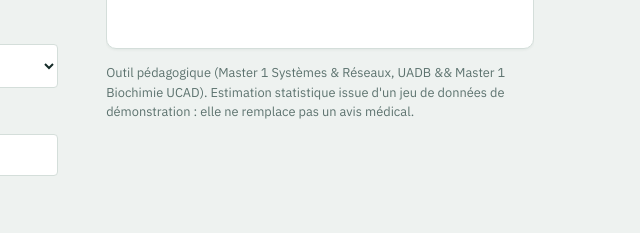
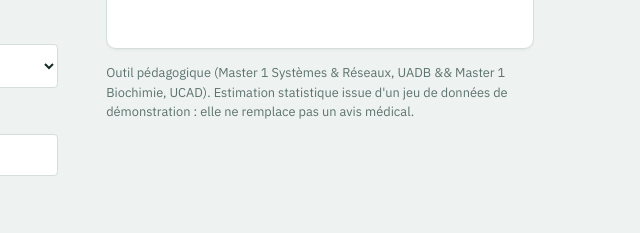
Before and after one commit to juniorcoly77/coeur-analytique, a plain HTML site: page public/index.html in a window 1280 px wide. Shown: the part 362-595 px from the top of the page, 622-1262 px from the left. Drawn offline with Linux system fonts and the light colour scheme.

Commit message:
Précision outil pédagogique

```diff
--- a/public/index.html
+++ b/public/index.html
@@ -140,7 +140,7 @@
     </div>
 
     <p class="disclaimer">
-      Outil pédagogique (Master 1 Systèmes &amp; Réseaux, UADB &amp;&amp; Master 1 Biochimie UCAD). Estimation statistique issue
+      Outil pédagogique (Master 1 Systèmes &amp; Réseaux, UADB &amp;&amp; Master 1 Biochimie, UCAD). Estimation statistique issue
       d'un jeu de données de démonstration : elle ne remplace pas un avis médical.
     </p>
   </aside>
```
